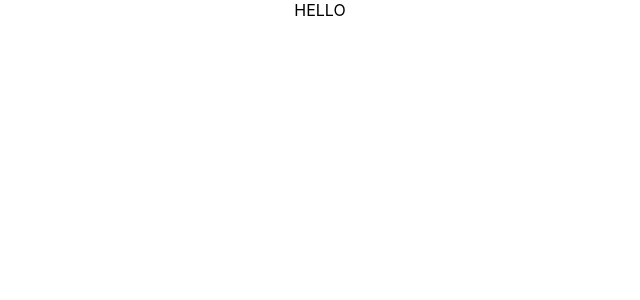
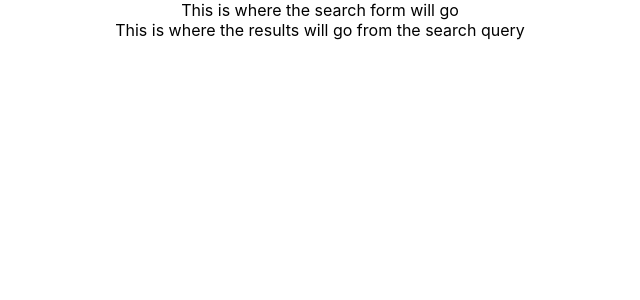
Before and after one commit to KatieJessupMcd/kgray_dolby_challenge, a React (Create React App) app: page / in a window 1280 px wide. Shown: the top 300 px of the page, without its empty margins (320-960 px from the left). Built offline with nearby package versions, Linux system fonts and the light colour scheme.

Commit message:
importing axios, setting up more basic skeleton

```diff
--- a/package.json
+++ b/package.json
@@ -6,6 +6,7 @@
     "@testing-library/jest-dom": "^4.2.4",
     "@testing-library/react": "^9.5.0",
     "@testing-library/user-event": "^7.2.1",
+    "axios": "^0.19.2",
     "react": "^16.13.1",
     "react-dom": "^16.13.1",
     "react-scripts": "3.4.1"
--- /dev/null
+++ b/src/ResultsContainer.jsx
@@ -0,0 +1,12 @@
+import React, { Component } from 'react';
+
+class ResultsContainer extends Component {
+  static defaultProps = {};
+  render() {
+    return <div className='ResultsContainer'>
+      This is where the results will go from the search query
+      </div>;
+  }
+}
+
+export default ResultsContainer;
--- /dev/null
+++ b/src/SearchForm.jsx
@@ -0,0 +1,12 @@
+import React, { Component } from 'react';
+
+class SearchForm extends Component {
+  static defaultProps = {};
+  render() {
+    return <div className='SearchForm'>
+      This is where the search form will go
+      </div>;
+  }
+}
+
+export default SearchForm;
--- a/src/SpotifyContainer.jsx
+++ b/src/SpotifyContainer.jsx
@@ -1,11 +1,18 @@
 import React, { Component } from 'react';
+import SearchForm from './SearchForm';
+import ResultsContainer from './ResultsContainer';
 // import './SpotifyContainer.css';
+import axios from 'axios';
 
 class SpotifyContainer extends Component {
   static defaultProps = {};
   render() {
     return <div className='SpotifyContainer'>
-      HELLO
+      {/* SearchForm */}
+      <SearchForm />
+
+      {/* Results Container */}
+      <ResultsContainer />
       </div>;
   }
 }
```
Also changed, not shown: 1 other file (tests, documents, lock files or other folders).
